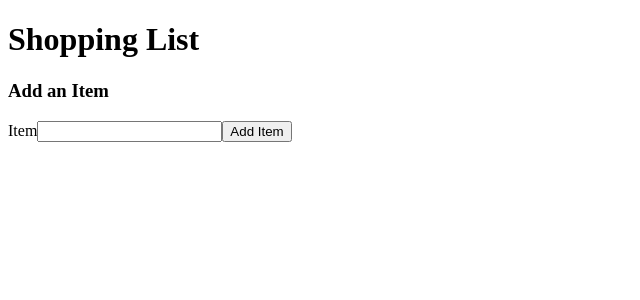
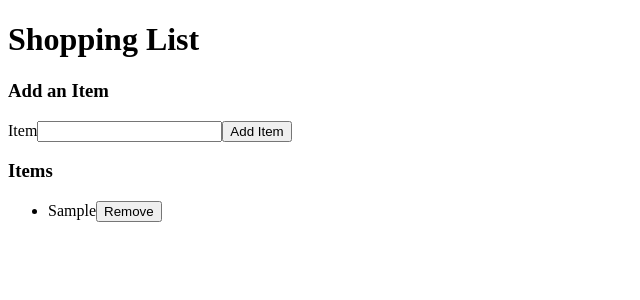
Before and after one commit to ukrtek/shopping-list, a React (Create React App) app: page / in a window 1280 px wide. Both pictures are taken after typing "Sample" into the empty fields and a click on the button "Add Item". Shown: the top 300 px of the page, without its empty margins (0-640 px from the left). Built offline with nearby package versions, Linux system fonts and the light colour scheme.

Commit message:
implement adding and removing items to the list

```diff
--- a/src/App.js
+++ b/src/App.js
@@ -1,5 +1,6 @@
 import React, { useState } from 'react';
 import ItemAdd from './components/ItemAdd.js';
+import ItemList from './components/ItemList.js';
 
 function App() {
 	const [items, setItems] = useState([]);
@@ -8,11 +9,17 @@ function App() {
 		setItems([...items, item]);
 	};
 
+  const removeItem = (index) => {
+    // _ here is a convention to indicate that we are ignoring the value
+    // filter() takes two arguments: the current item and the index
+    setItems(items.filter((_, i) => i !== index));
+  };
+
   return (
     <div>
       <h1>Shopping List</h1>
 			<ItemAdd onAddItem={addItem} />
-      {/* Components will be added here in later steps */}
+      <ItemList items={items} onRemoveItem={removeItem} />
     </div>
   );
 }
--- a/src/components/ItemList.js
+++ b/src/components/ItemList.js
@@ -1,4 +1,19 @@
-function ItemList() {
-	const [items, setItems] = useState([]);
+import React from 'react';
 
+function ItemList({ items, onRemoveItem }) {
+  return (
+    <div className="item-list">
+      <h3>Items</h3>
+      <ul>
+        {items.map((item, index) => (
+          <li key={index}>
+						{item}
+						<button onClick={() => onRemoveItem(index)}>Remove</button>
+						</li>
+        ))}
+      </ul>
+    </div>
+  );
 }
+
+export default ItemList;
```
Also changed, not shown: src/components/ItemDelete.js (deleted).
